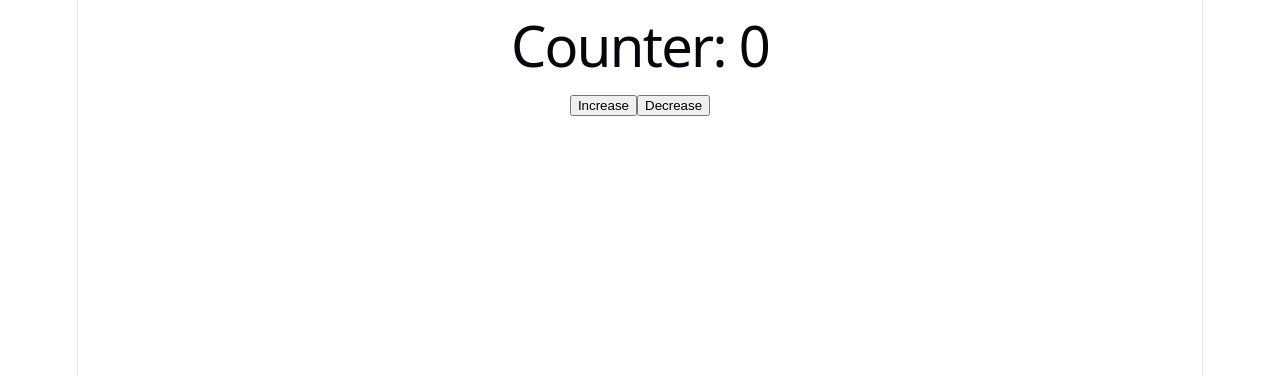
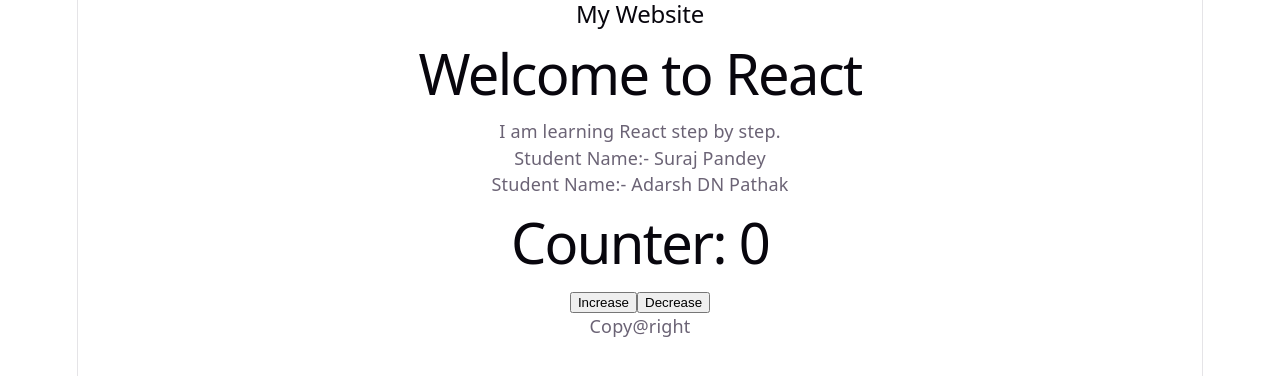
Before and after one commit to surajpandey230522-cloud/learning_react, a React (Vite) app: page / in a window 1280 px wide. Shown: the top 376 px of the page. Built offline with nearby package versions, Linux system fonts and the light colour scheme.

Commit message:
add in siquence

```diff
--- a/src/App.jsx
+++ b/src/App.jsx
@@ -1,34 +1,18 @@
-// function Navbar() {
-//   return <h2>My Website</h2>;
-// }
-
-// function Student(props){
-//   return <p>Student Name:- {props.name}</p>
-
-// }
-// function Footer(){
-//   return <footer>Copy@right</footer>
-// }
-
-// function App() {
-//   return (
-//     <div>
-//       <Navbar />
-//       <h1>Welcome to React</h1>
-//       <p>I am learning React step by step.</p>
-//       <Student name="Suraj Pandey"/>
-//       <Student name="Adarsh DN Pathak"/>
-//       <Footer/>
-//     </div>
-//   );
-// }
-
-// export default App;
-
-
 import { useState } from "react";
 
-function App() {
+function Navbar() {
+  return <h2>My Website</h2>;
+}
+
+function Student(props){
+  return <p>Student Name:- {props.name}</p>
+
+}
+function Footer(){
+  return <footer>Copy@right</footer>
+}
+
+function Counter() {
   const [count, setCount] = useState(0);
 
   return (
@@ -46,4 +30,18 @@
   );
 }
 
+function App() {
+  return (
+    <div>
+      <Navbar />
+      <h1>Welcome to React</h1>
+      <p>I am learning React step by step.</p>
+      <Student name="Suraj Pandey"/>
+      <Student name="Adarsh DN Pathak"/>
+      <Counter/>
+      <Footer/>
+    </div>
+  );
+}
+
 export default App;
```
